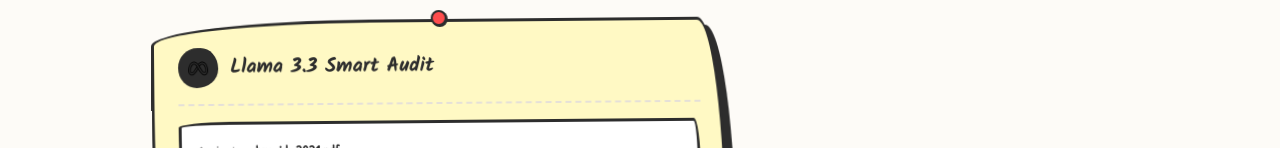
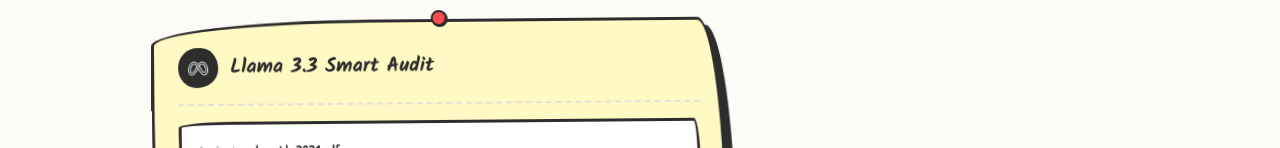
Before and after one commit to ArdaHFO/FetchAsset, a Next.js app: page / in a window 1280 px wide. Shown: the part 3955-4103 px from the top of the page. Built offline with nearby package versions, Linux system fonts and the light colour scheme; no server answers.

Commit message:
fix: invert meta-llama icon on dark bg-ink container

```diff
--- a/src/app/page.tsx
+++ b/src/app/page.tsx
@@ -398,7 +398,7 @@
                   className="w-10 h-10 bg-ink flex items-center justify-center flex-shrink-0"
                   style={{ borderRadius: '50% 45% 55% 48% / 50% 52% 48% 50%' }}
                 >
-                  <Image src="/meta-llama.png" alt="AI" width={20} height={20} />
+                  <Image src="/meta-llama.png" alt="AI" width={20} height={20} className="invert" />
                 </div>
                 <WobblyCardTitle>Llama 3.3 Smart Audit</WobblyCardTitle>
               </div>
```
